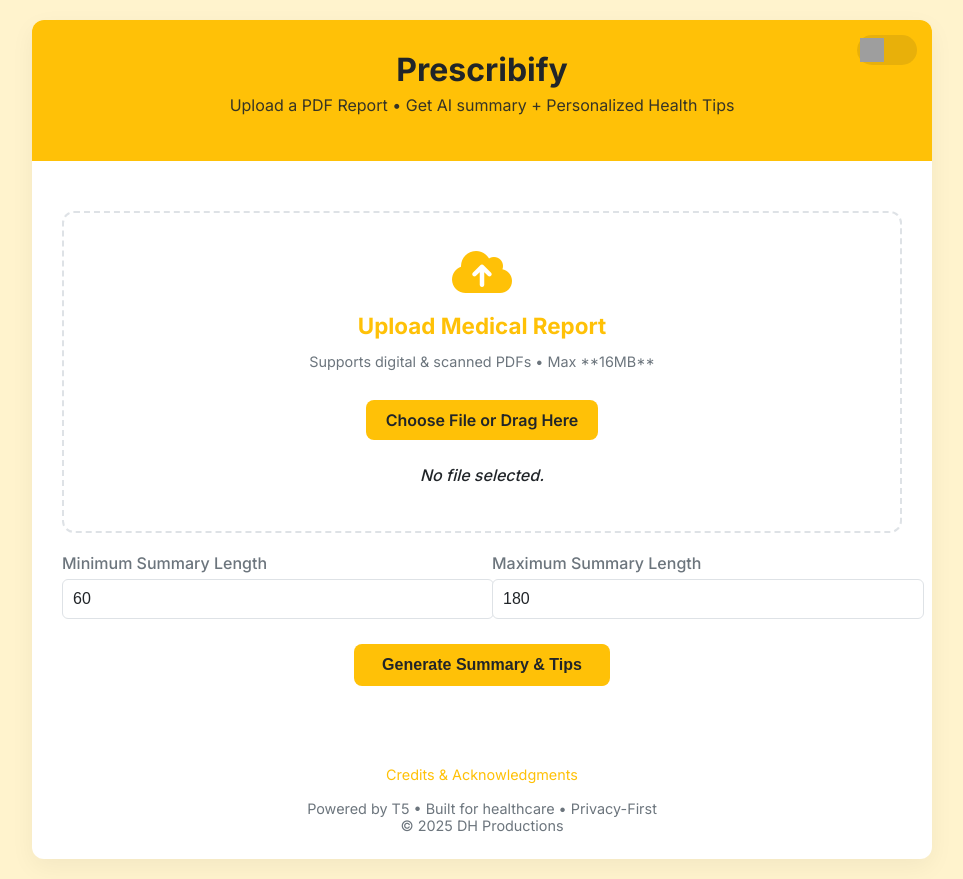
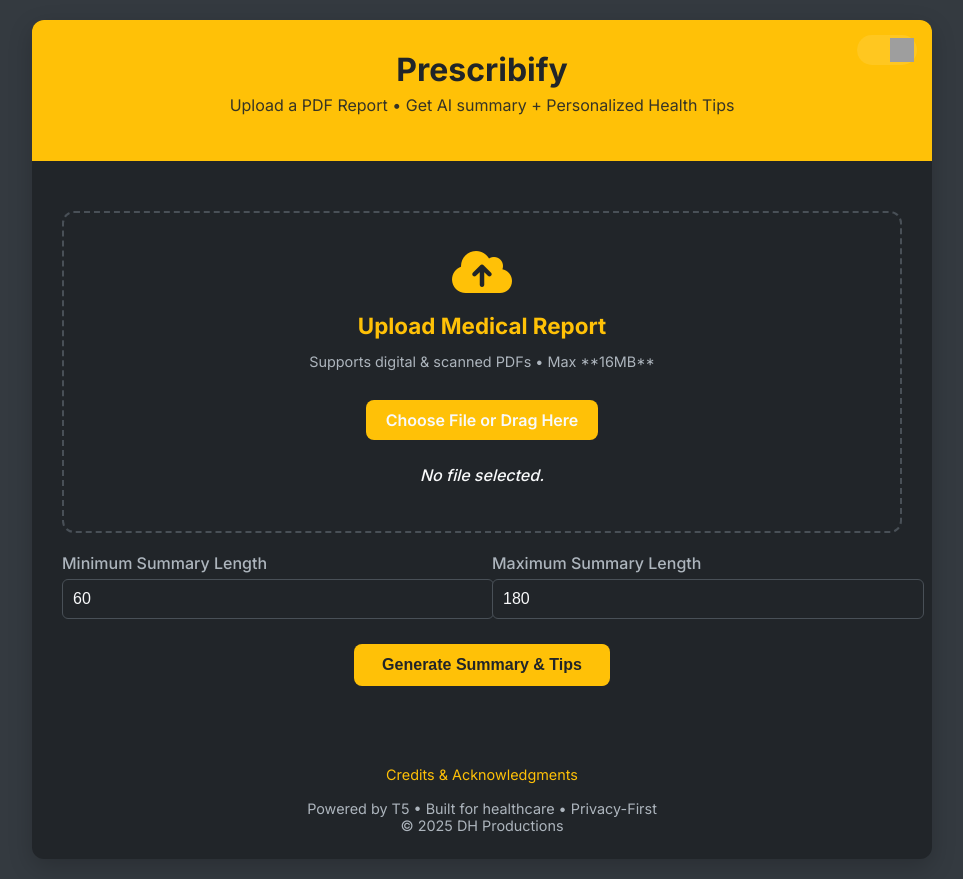
Before and after one commit to spacesaicodes1234/olympai_DHProdcutions, a Flask app: page / in a window 1280 px wide. Shown: the whole page, without its empty margins (158-1121 px from the left). Run offline with Flask 3, Linux system fonts and the light colour scheme; grey boxes are pictures that could not be loaded.

Commit message:
Update index.html

```diff
--- a/project/templates/index.html
+++ b/project/templates/index.html
@@ -378,7 +378,7 @@
                 <div class="summary-title">
                     AI-Generated Summary
                     <a href="/download_summary?summary={{ summary|urlencode }}&filename={{ filename|default('report') }}&tips={{ health_tips|join('|||')|urlencode }}"
-                       class="action-btn pdf-btn">Download PDF with Tips</a>
+                        class="action-btn pdf-btn">Download PDF with Tips</a>
                     <button class="action-btn" onclick="copySummary(event)">Copy Summary</button>
                 </div>
                 <div class="summary-text" id="summaryText">
@@ -414,17 +414,53 @@
     </div>
 
     <script>
-        function toggleMode() {
-            document.body.classList.toggle('dark');
+        // *** START - Mode Persistence Logic ***
+        function updateModeElements(isDark) {
             const icon = document.getElementById('modeIcon');
-            if (document.body.classList.contains('dark')) {
-                icon.src = 'https://img.icons8.com/ios/50/ffffff/sun--v1.png';
-                icon.alt = 'Light Mode';
+            const toggleInput = document.getElementById('toggle');
+
+            if (isDark) {
+                document.body.classList.add('dark');
+                if (icon) {
+                    icon.src = 'https://img.icons8.com/?size=100&id=GIywaBFJCJiI&format=png&color=FFFFFF';
+                    icon.alt = 'Light Mode';
+                }
+                if (toggleInput) toggleInput.checked = true;
             } else {
-                icon.src = 'https://img.icons8.com/ios/50/212529/moon-symbol.png';
-                icon.alt = 'Dark Mode';
+                document.body.classList.remove('dark');
+                if (icon) {
+                    icon.src = 'https://img.icons8.com/?size=100&id=45475&format=png&color=000000';
+                    icon.alt = 'Dark Mode';
+                }
+                if (toggleInput) toggleInput.checked = false;
             }
         }
+
+        // Function to run on page load
+        window.onload = function() {
+            // 1. Get saved preference or default to 'dark' if it's the first visit (null)
+            const mode = localStorage.getItem('mode') || 'dark';
+
+            // 2. Set the default for the first visit if it hasn't been set yet
+            if (localStorage.getItem('mode') === null) {
+                localStorage.setItem('mode', 'dark');
+            }
+
+            // 3. Apply the mode
+            updateModeElements(mode === 'dark');
+        };
+
+        function toggleMode() {
+            const isCurrentlyDark = document.body.classList.contains('dark');
+            const newIsDark = !isCurrentlyDark;
+
+            // 1. Update the display
+            updateModeElements(newIsDark);
+
+            // 2. Save the preference
+            localStorage.setItem('mode', newIsDark ? 'dark' : 'light');
+        }
+        // *** END - Mode Persistence Logic ***
 
         function copySummary(event) {
             const text = document.getElementById('summaryText').innerText;
```
